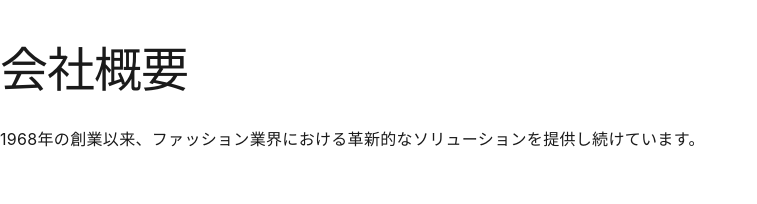
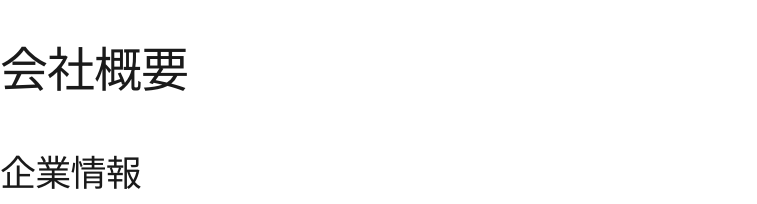
Before and after one commit to harukaaatashi/sunlady-home, a Next.js app: page /about in a window 1280 px wide. Shown: the part 4240-4444 px from the top of the page, without its empty margins (0-757 px from the left). Built offline with nearby package versions, Linux system fonts and the light colour scheme.

Commit message:
会社概要ページから説明文を削除

```diff
--- a/src/app/about/page.tsx
+++ b/src/app/about/page.tsx
@@ -16,9 +16,6 @@ export default function AboutPage() {
           <h1 className="text-3xl sm:text-4xl font-bold text-gray-900 dark:text-white mb-4">
             会社概要
           </h1>
-          <p className="text-gray-600 dark:text-gray-300 max-w-2xl mx-auto text-lg">
-            1968年の創業以来、ファッション業界における革新的なソリューションを提供し続けています。
-          </p>
         </div>
 
         {/* 企業情報セクション */}
```
